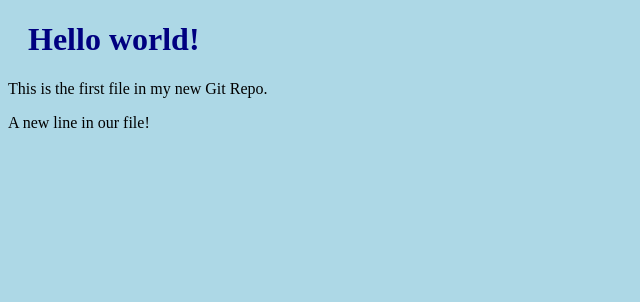
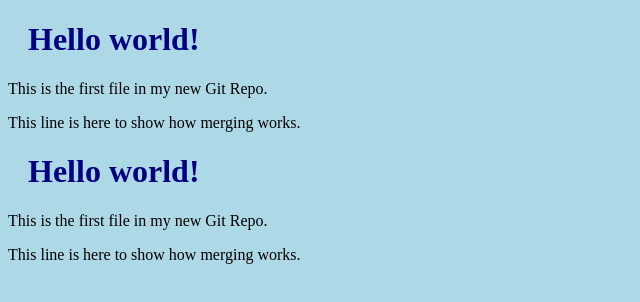
Before and after one commit to namballasaisurya/practicewell, a plain HTML site: page index.html in a window 1280 px wide. Shown: the whole page, without its empty margins (0-640 px from the left). Drawn offline with Linux system fonts and the light colour scheme.

Commit message:
updated index.html with emergency fix

```diff
--- a/index.html
+++ b/index.html
@@ -8,6 +8,21 @@
 
 <h1>Hello world!</h1>
 <p>This is the first file in my new Git Repo.</p>
-<p>A new line in our file!</p>
+<p>This line is here to show how merging works.</p>
+
 </body>
 </html>
+<!DOCTYPE html>
+<html>
+<head>
+<title>Hello World!</title>
+<link rel="stylesheet" href="bluestyle.css">
+</head>
+<body>
+
+<h1>Hello world!</h1>
+<p>This is the first file in my new Git Repo.</p>
+<p>This line is here to show how merging works.</p>
+
+</body>
+</html>
```
